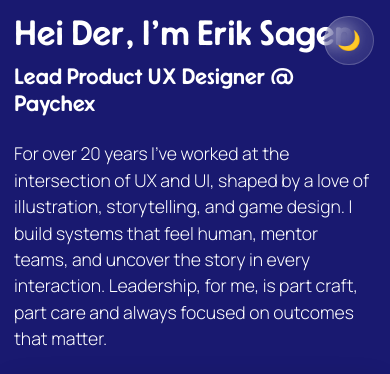
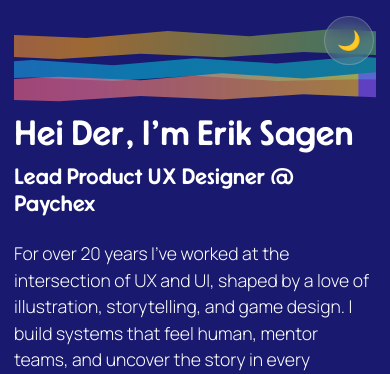
Before and after one commit to kartooner/kartoonerdotcom, a PHP site: page / in a window 390 px wide. Shown: the top 374 px of the page. Run offline with PHP 8.4, Linux system fonts and the light colour scheme.

Commit message:
Update style.css

```diff
--- a/style.css
+++ b/style.css
@@ -890,6 +890,77 @@ a:focus-visible {
     .book-info p {
         font-size: 1rem;    /* Keep paragraph size the same */
     }
+
+    .wave-ribbons {
+  position: relative;
+  width: 100%;
+  height: 120px;
+  overflow: hidden;
+}
+
+.wave {
+  position: absolute;
+  width: 150%;
+  height: 40px;
+  left: -25%;
+  opacity: 0.6;
+  border-radius: 20px;
+  mask: linear-gradient(90deg, transparent 0%, black 15%, black 85%, transparent 100%);
+  -webkit-mask: linear-gradient(90deg, transparent 0%, black 15%, black 85%, transparent 100%);
+}
+
+.wave-1 {
+  top: 15px;
+  background: linear-gradient(90deg, #6366f1, #8b5cf6, #ec4899, #f59e0b, #10b981);
+  background-size: 300% 100%;
+  clip-path: polygon(0% 50%, 15% 30%, 30% 40%, 45% 20%, 60% 35%, 75% 15%, 90% 25%, 100% 45%, 100% 85%, 85% 90%, 70% 80%, 55% 95%, 40% 85%, 25% 100%, 10% 90%, 0% 80%);
+  animation: wave-flow-right 16s linear infinite;
+}
+
+.wave-2 {
+  top: 40px;
+  background: linear-gradient(90deg, #3b82f6, #06b6d4, #14b8a6, #84cc16, #eab308);
+  background-size: 250% 100%;
+  clip-path: polygon(0% 60%, 20% 40%, 35% 55%, 50% 35%, 65% 50%, 80% 30%, 95% 45%, 100% 60%, 100% 100%, 80% 95%, 65% 100%, 50% 85%, 35% 100%, 20% 90%, 0% 100%);
+  animation: wave-flow-left 14s linear infinite;
+}
+
+.wave-3 {
+  top: 65px;
+  background: linear-gradient(90deg, #8b5cf6, #d946ef, #f43f5e, #fb7185, #fbbf24);
+  background-size: 200% 100%;
+  clip-path: polygon(0% 45%, 25% 25%, 40% 35%, 55% 15%, 70% 30%, 85% 10%, 100% 25%, 100% 75%, 85% 85%, 70% 75%, 55% 90%, 40% 80%, 25% 95%, 0% 85%);
+  animation: wave-flow-right 18s linear infinite;
+}
+
+@keyframes wave-flow-right {
+  from { background-position: -300% 0; }
+  to { background-position: 300% 0; }
+}
+
+@keyframes wave-flow-left {
+  from { background-position: 250% 0; }
+  to { background-position: -250% 0; }
+}
+
+/* Accessibility: Respect reduced motion */
+@media (prefers-reduced-motion: reduce) {
+  .wave { animation: none !important; opacity: 0.3; }
+}
+
+/* Accessibility: High contrast support */
+@media (prefers-contrast: high) {
+  .wave { opacity: 0.8; }
+}
+
+/* Mobile responsive */
+@media (max-width: 768px) {
+  .wave-ribbons { height: 100px; }
+  .wave { height: 35px; }
+  .wave-1 { top: 10px; }
+  .wave-2 { top: 32px; }
+  .wave-3 { top: 54px; }
+}
 }
 
 /*
```
